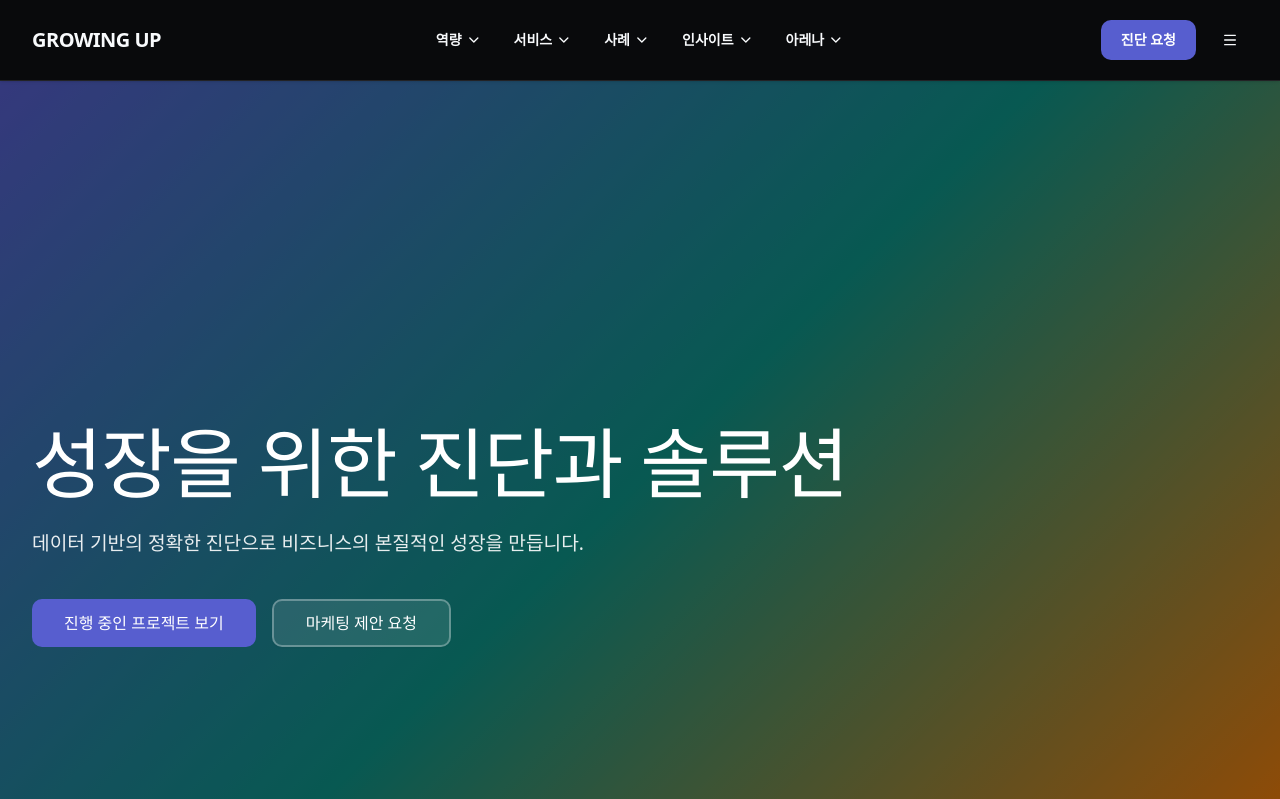
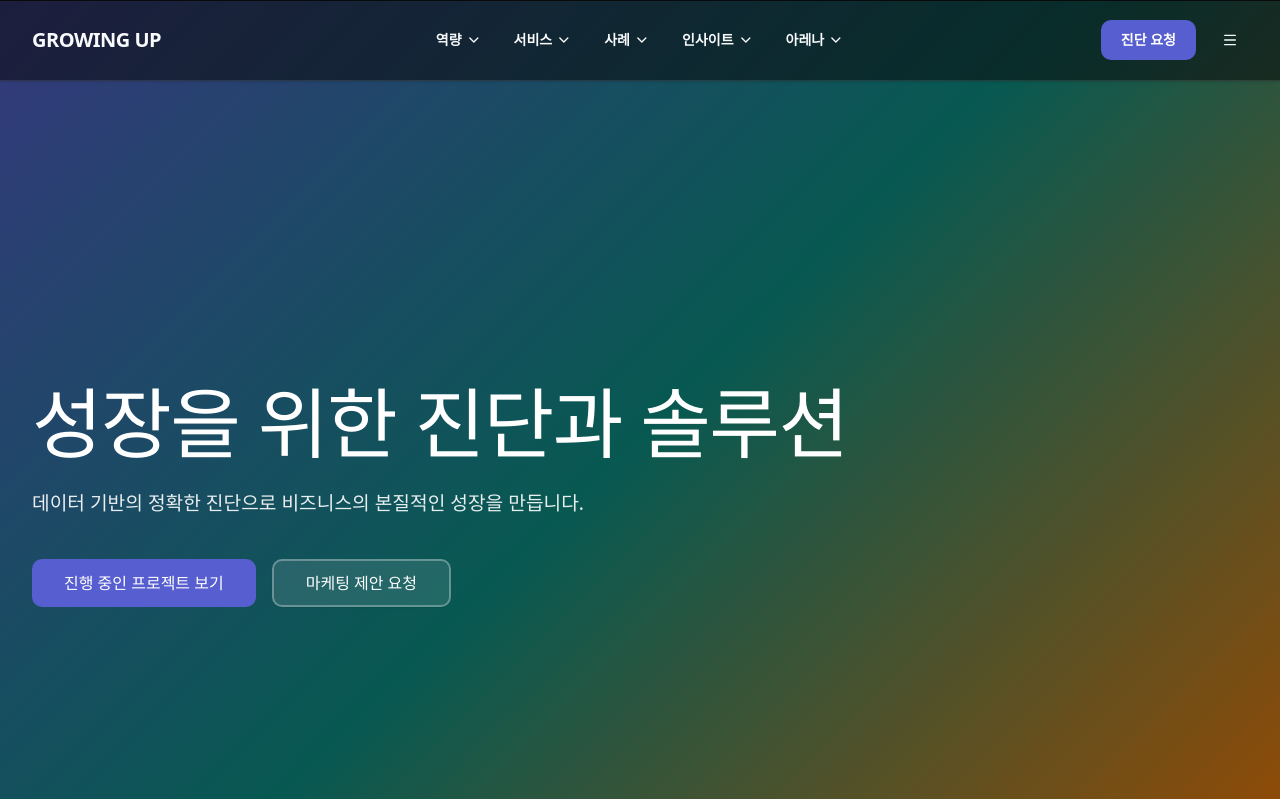
Before and after one commit to Haeseong-Kwon/growingup-homepage, a Next.js app: page / in a window 1280 px wide. Shown: the top 799 px of the page. Built offline with nearby package versions, Linux system fonts and the light colour scheme.

Commit message:
헤더 배경 조정

```diff
--- a/src/components/hero/video-hero.tsx
+++ b/src/components/hero/video-hero.tsx
@@ -62,7 +62,8 @@ export function VideoHero({
       data-section="hero"
       data-palette="brand"
       data-band="160"
-      className="relative min-h-[100svh] w-full overflow-hidden bg-gradient-to-br from-[var(--brand-primary)] via-[var(--brand-secondary)] to-[var(--brand-hot1)]"
+      className="relative min-h-[calc(100svh+var(--header-h))] w-full overflow-hidden bg-gradient-to-br from-[var(--brand-primary)] via-[var(--brand-secondary)] to-[var(--brand-hot1)] -mt-[var(--header-h)]"
+      style={{ zIndex: 0 }}
     >
       {/* Fallback Gradient (항상 표시, 검정 띠 방지) */}
       <div
@@ -104,7 +105,7 @@ export function VideoHero({
       />
 
       {/* Content */}
-      <div className="relative z-10 min-h-[100svh] flex items-center pt-[calc(var(--header-h)+32px)]" style={{ zIndex: 2 }}>
+      <div className="relative z-10 min-h-[calc(100svh+var(--header-h))] flex items-center pt-[calc(var(--header-h)+32px)]" style={{ zIndex: 2 }}>
         <div className="max-w-[1320px] mx-auto px-4 sm:px-6 lg:px-8 w-full">
           <div className="max-w-4xl">
             {/* Title with Typing Effect */}
```
